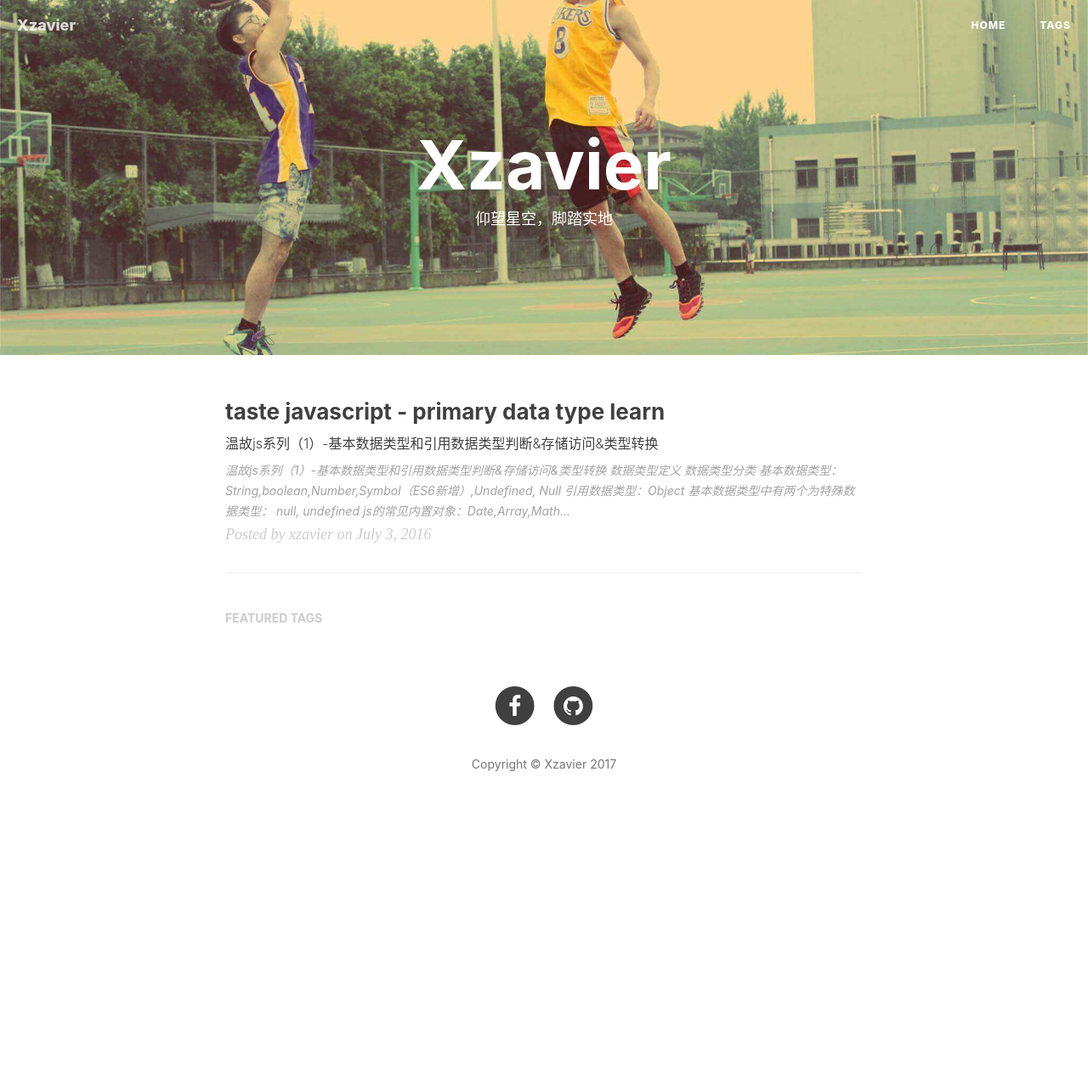
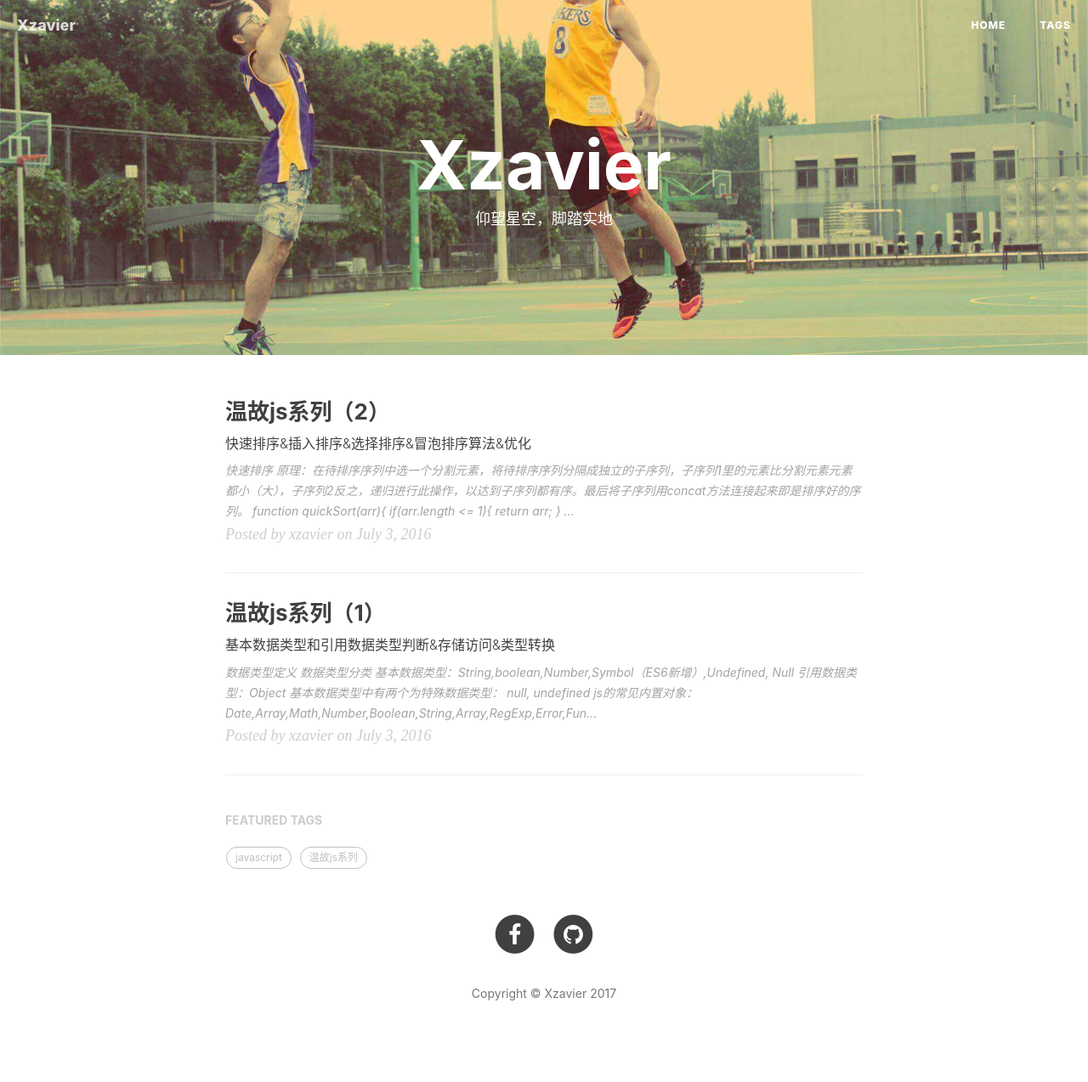
Before and after one commit to LonelyJoker/xiaohuazheng.github.io, a Jekyll site: the page built from index.html, in a window 1280 px wide. Shown: the whole page at 85% size. Built offline with Jekyll 4.4.1, drawn with Linux system fonts in a browser that asks for light colours; nearby versions of some CDN libraries; the list of posts is cut into pages by our own code; comment, search, counter and statistics services are not loaded; before the commit the page ends 1004 px from its top, so only the background shows below that; some of the changed lines change nothing that is shown.

Commit message:
add article and update article

```diff
--- a/_posts/2016-07-03-taste-js-data-type.md
+++ b/_posts/2016-07-03-taste-js-data-type.md
@@ -1,7 +1,7 @@
 ---
 layout:     post
-title:      "taste javascript - primary data type learn"
-subtitle:   "温故js系列（1）-基本数据类型和引用数据类型判断&存储访问&类型转换"
+title:      "温故js系列（1）"
+subtitle:   "基本数据类型和引用数据类型判断&存储访问&类型转换"
 date:       2016-07-03
 author:     "xzavier"
 header-img: ""
@@ -10,9 +10,6 @@
     - javascript
     - 温故js系列
 ---
-
-
-# 温故js系列（1）-基本数据类型和引用数据类型判断&存储访问&类型转换
 
 ## 数据类型定义
 
--- /dev/null
+++ b/_posts/2016-07-06-taste-js-sort-algorithm.md
@@ -0,0 +1,295 @@
+---
+layout:     post
+title:      "温故js系列（2）"
+subtitle:   "快速排序&插入排序&选择排序&冒泡排序算法&优化"
+date:       2016-07-03
+author:     "xzavier"
+header-img: ""
+catalog: true
+tags:
+    - javascript
+    - 温故js系列
+---
+
+
+### 快速排序
+
+原理：在待排序序列中选一个分割元素，将待排序序列分隔成独立的子序列，子序列1里的元素比分割元素元素都小（大），子序列2反之，递归进行此操作，以达到子序列都有序。最后将子序列用concat方法连接起来即是排序好的序列。
+
+    function quickSort(arr){
+        if(arr.length <= 1){
+            return arr;
+        }
+        var num = Math.floor(arr.length/2);
+        var numValue = arr.splice(num,1);
+
+        var left = [];
+        var right = [];
+        for(var i = 0;i<arr.length;i++){
+            if(arr[i] < numValue){
+                left.push(arr[i]);
+            }else{
+                right.push(arr[i]);
+            }
+        }
+        return quickSort(left).concat(numValue,quickSort(right));
+
+    }
+    console.log(quickSort([1,45,43,4,56,7,20,1]));
+    //[1, 1, 4, 7, 20, 43, 45, 56]
+
+优化：当待排序序列长度N < 10时，使用插入排序，可以加速排序。
+
+    function quickSort(arr){
+        if(arr.length <= 1){
+            return arr;
+        }
+        if(arr.length < 10){
+            insertSort(arr);
+        }
+        var num = Math.floor(arr.length/2);
+        var numValue = arr.splice(num,1);
+
+        var left = [];
+        var right = [];
+        for(var i = 0;i<arr.length;i++){
+            if(arr[i] < numValue){
+                left.push(arr[i]);
+            }else{
+                right.push(arr[i]);
+            }
+        }
+        return quickSort(left).concat(numValue,quickSort(right));
+
+    }
+    console.log(quickSort([1,3,4,645,43,4,56,333,44,564,7,20,1]));
+    //[1, 1, 3, 4, 4, 7, 20, 43, 44, 56, 333, 564, 645]
+
+### 插入排序
+
+原理：通过构建有序序列，对于未排序元素，在已排序序列中从后向前扫描，找到相应位置并插入。一般可以将第一个元素作为有序序列，用未排序的元素与之相比，插入，直到排序完毕。
+
+    function insertSort(arr){
+        var len = arr.length;
+        if(len <= 1){
+            return arr;
+        }
+        for(var i = 1;i<len;i++){
+            var tmp = arr[i];
+            var j = i;
+            while(arr[j-1] > tmp){
+                arr[j] = arr[j-1];
+                --j;
+            }
+            arr[j] = tmp;
+        }
+        return arr;
+    }
+    console.log(insertSort([1,45,43,4,56,7,20,1]));
+    //[1, 1, 4, 7, 20, 43, 45, 56]
+
+优化：二分插入排序，在有序序列中使用二分查找法查找一个插入位置，减少元素比较次数，提升排序效率
+
+    function binaryInsertSort(arr){
+    	var len = arr.length;
+        if(len <= 1){
+            return arr;
+        }
+        for (var i = 1; i < len; i++) {
+        	var tmp = arr[i], left = 0, right = i - 1;
+        	while (left <= right) {
+    	      	var index = parseInt((left + right) / 2);
+    	      	if (tmp < arr[index]) {
+    	      		right = index - 1;
+    	      	} else {
+    	        	left = index + 1;
+    	      	}
+        	}
+    	    for (var j = i - 1; j >= left; j--) {
+    	      	arr[j + 1] = arr[j];
+    	    }
+        	arr[left] = tmp;
+      	}
+    	return arr;
+    }
+    console.log(binaryInsertSort([1,45,43,4,56,7,20,1,2,3,4,56,3]));
+    //[1, 1, 2, 3, 3, 4, 4, 7, 20, 43, 45, 56, 56]
+
+### 选择排序
+
+原理：在待排序序列中找到最小（大）元素，放在序列的起始位置，然后，再从剩余元素中寻找最小（大）元素，然后放到已排序序列的末尾。重复，直到所有元素均排序完毕。
+
+    Array.prototype.selectionSort = Array.prototype.selectionSort || function(){
+        var len = this.length;
+        if(len <= 1){
+            return this;
+        }
+        var min,tmp;
+        for(var i = 0;i<len;i++){
+            min = i;
+            for(var j = i+1;j<len;j++){
+                if(this[j] < this[min]){
+                    min = j;
+                }
+            }
+            if(i != min){
+                tmp = this[i];
+                this[i] = this[min];
+                this[min] = tmp;
+            }
+        }
+        return this;
+    }
+    console.log([1,45,43,4,56,7,20,1].selectionSort());
+    //[1, 1, 4, 7, 20, 43, 45, 56]
+
+优化：堆排序，在直接选择排序中，为了从序列中选出关键字最小（最大）的记录，必须进行n-1次比较，接着在剩下序列中选出最小（最大）的元素，又需要做n-2次比较。但是，在n-2次比较中，有的比较可能在前面的n-1次比较中已经做过，但由于前一趟排序时未保留这些比较结果，所以后一趟排序时又重复执行了这些比较操作。堆积是一个近似完全二叉树的结构，并同时满足堆积的性质：即子结点的键值或索引总是小于（或者大于）它的父节点。堆排序可通过树形结构保存部分比较结果，可减少比较次数。
+
+    function heapSort(arr) {
+     	function swap(arr, i, j) {
+    	  	var temp = arr[i];
+    	  	arr[i] = arr[j];
+    	  	arr[j] = temp;
+    	}
+
+     	function maxHeapify(arr, index, heapSize) {
+      		var iMax,iLeft,iRight;
+      		while (true) {
+       			iMax = index;
+       			iLeft = 2 * index + 1;
+       			iRight = 2 * (index + 1);
+
+       			if (iLeft < heapSize && arr[index] < arr[iLeft]) {
+        			iMax = iLeft;
+       			}
+
+       			if (iRight < heapSize && arr[iMax] < arr[iRight]) {
+        			iMax = iRight;
+       			}
+
+       			if (iMax != index) {
+        			swap(arr, iMax, index);
+        			index = iMax;
+       			} else {
+       				 break;
+       			}
+      		}
+     	}
+
+     	function buildMaxHeap(arr) {
+      		var i,iParent = Math.floor(arr.length / 2) - 1;
+
+      		for (i = iParent; i >= 0; i--) {
+       			maxHeapify(arr, i, arr.length);
+      		}
+     	}
+
+     	function sort(arr) {
+      		buildMaxHeap(arr);
+
+      		for (var i = arr.length - 1; i > 0; i--) {
+       			swap(arr, 0, i);
+       			maxHeapify(arr, 0, i);
+      		}
+      		return arr;
+     	}
+
+     	return sort(arr);
+    }
+    console.log(heapSort([1,45,43,4,56,7,20,1,2,3,4,56,3]));
+    //[1, 1, 2, 3, 3, 4, 4, 7, 20, 43, 45, 56, 56]
+
+### 冒泡排序
+
+原理：从第一个元素开始，一次比较两个元素，如果arr[n]大于arr[n+1]，就交换。重复遍历直到没有再需要交换，排序完成。
+
+    function bubbleSort(arr){
+        var len = arr.length;
+        if(len <= 1){
+            return arr;
+        }
+        var tmp;
+        for(var i = 0;i<len;i++){
+            for(var j =0;j<len-1-i;j++){
+                if(arr[j+1] < arr[j]){
+                    tmp = arr[j];
+                    arr[j] = arr[j+1];
+                    arr[j+1] = tmp;
+                }
+            }
+        }
+        return arr;
+    }
+    console.log(bubbleSort([1,45,43,4,56,7,20,1]));
+    //[1, 1, 4, 7, 20, 43, 45, 56]
+
+优化：上面代码中，里面一层循环在某次扫描中没有发生交换，说明此时数组已经全部排好序，后面的步骤就无需再执行了。因此，增加一个标记，每次发生交换，就标记，如果某次循环完没有标记，则说明已经完成排序。
+
+    function bubbleSort(arr)  {
+        var len = arr.length;
+        if(len <= 1){
+            return arr;
+        }
+        var bSwaped = true;
+        for (var i = 0; i < len -1; i++)  {
+            // 每次先重置为false
+            bSwaped = false;
+            for (var j = len - 1; j > i ; j--)  {
+                if (arr[j-1] > arr[j])  {
+                    var temp = arr[j-1];
+                    arr[j-1] = arr[j];
+                    arr[j] = temp;
+
+                    bSwaped = true;
+                }
+            }
+            // 如果上一次扫描没有发生交换，则说明数组已经全部有序，退出循环
+            if (!bSwaped){
+                break;
+            }
+        }
+        return arr;
+    }
+    console.log(bubbleSort([1,45,43,4,56,7,20,1]));
+    //[1, 1, 4, 7, 20, 43, 45, 56]
+
+在上一步优化的基础上进一步思考：如果R[0..i]已是有序区间，上次的扫描区间是R[i..n]，记上次扫描时最后一次发生交换的位置是lastSwapPos，那么lastSwapPos会在在i与n之间，所以R[i..lastSwapPos]区间是有序的，否则这个区间也会发生交换；所以下次扫描区间就可以由R[i..n]缩减到[lastSwapPos..n] :
+
+    function bubbleSort(arr){
+    	var len = arr.length;
+        if(len <= 1){
+            return arr;
+        }
+        var lastSwapPos = 0, lastSwapPosTemp = 0;
+        for (var i = 0; i < len - 1; i++){
+            lastSwapPos = lastSwapPosTemp;
+            for (var j = len - 1; j > lastSwapPos; j--){
+                if (arr[j - 1] > arr[j]){
+                    var temp = arr[j - 1];
+                    arr[j - 1] = arr[j];
+                    arr[j] = temp;
+
+                    lastSwapPosTemp = j;
+                }
+            }
+            if (lastSwapPos == lastSwapPosTemp){
+            	break;
+            }
+        }
+        return arr;
+    }
+    console.log(bubbleSort([1,45,43,4,56,7,20,1]));
+    //[1, 1, 4, 7, 20, 43, 45, 56]
+
+这一些列优化都需要测速才知道有没有优化成功，只是简单的测试一两个数组是不容易看出来的。我们可以造一些很大的数据去测试，再用一个比较简单的测试时间的方法，随机创建10万个数：
+
+    var arr = [];
+    var num = 0;
+    for(var i = 0; i < 100000; i++){
+        num = Math.floor(Math.random()*100000);
+        arr.push(num);
+    }
+    console.time("testTime");
+    bubbleSort(arr);
+    console.timeEnd("testTime");
+    ==> testTime: 21900.684ms （比较数目越多，差距越大，更好对比）
```
